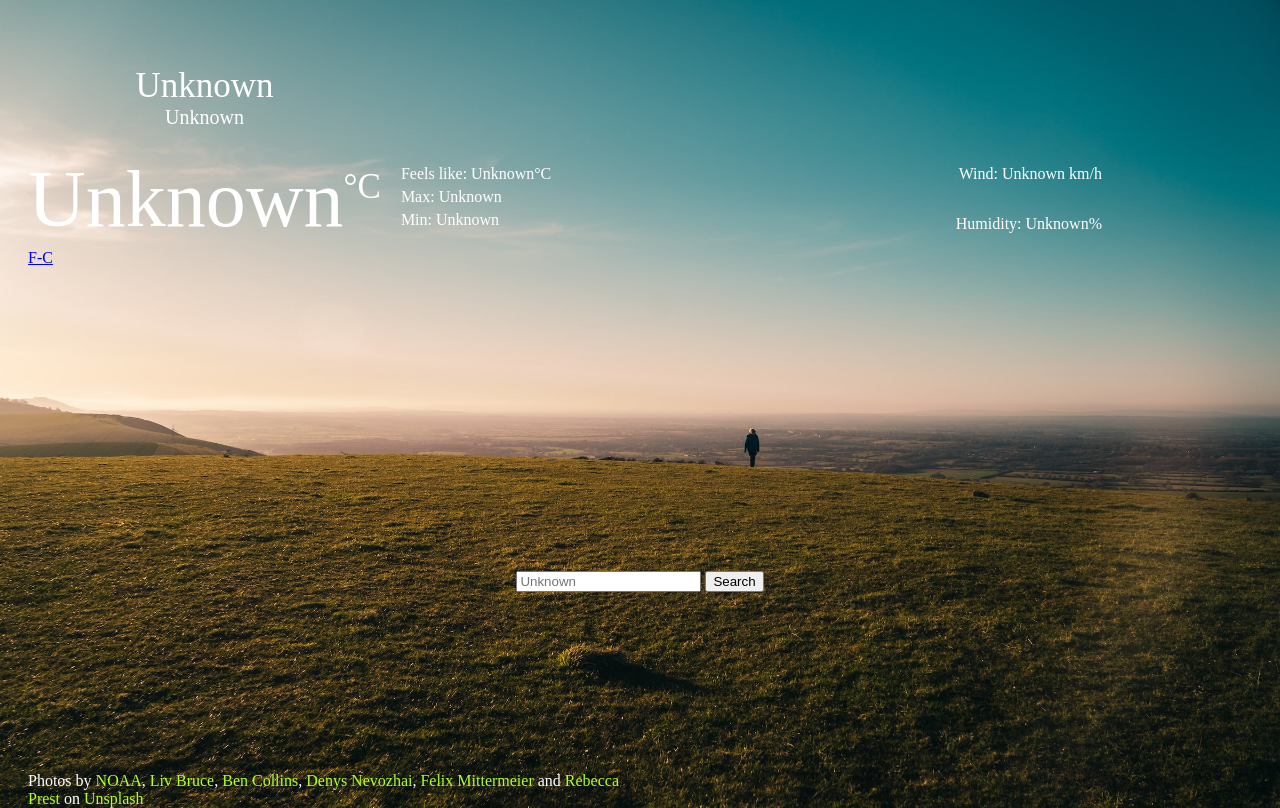
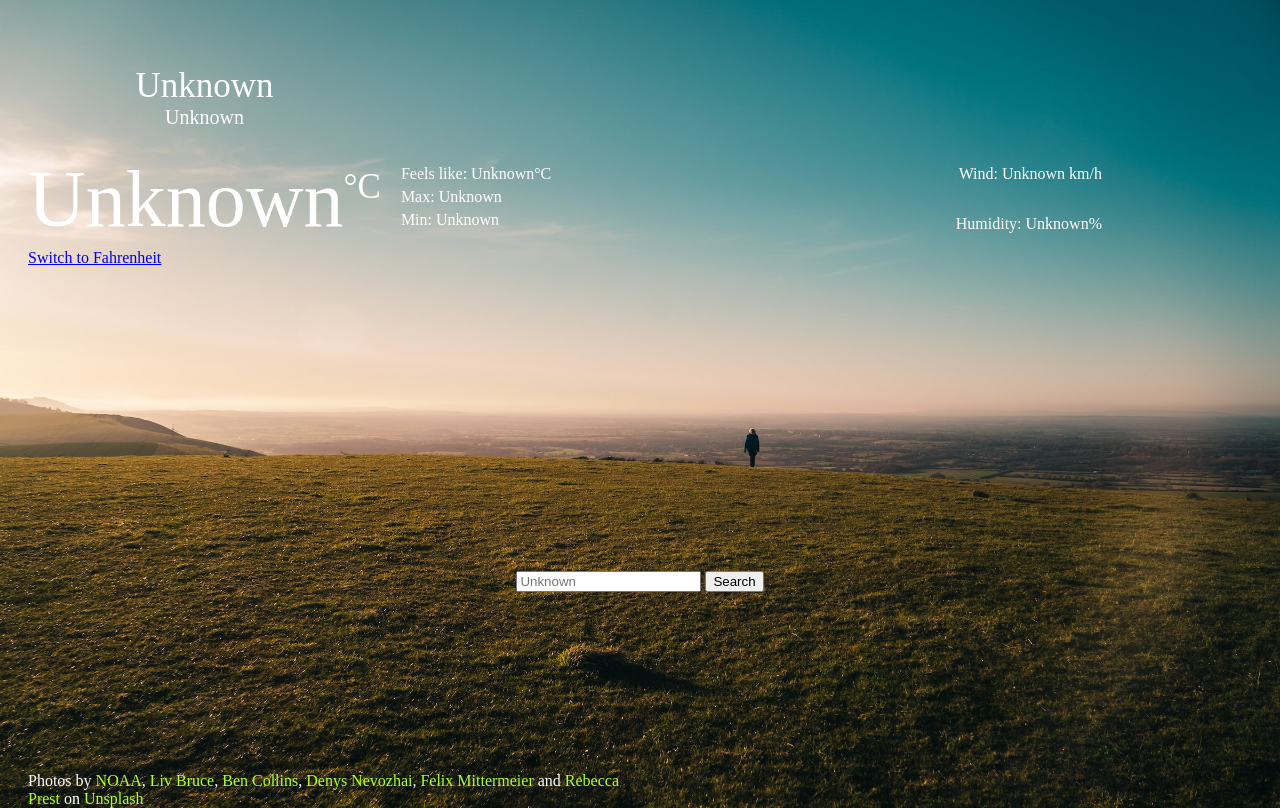
Before and after one commit to marrahenzo/weather-app, a plain HTML site: page index.html in a window 1280 px wide. Drawn offline with Linux system fonts and the light colour scheme; no server answers.

Commit message:
Add wrapper div to unit button

```diff
--- a/index.html
+++ b/index.html
@@ -28,7 +28,9 @@
         <p id="temperature-number">20</p>
         <p id="temperature-unit">°C</p>
       </div>
-      <a href="#" id="unit-switch">F-C</a>
+      <div href="#" id="unit-switch">
+        <a href="#" id="temp-switch">Switch to Fahrenheit</a>
+      </div>
       <div id="temp-extra-container">
         <p id="feels-like">Feels Like: </p>
         <p id="max-temp">Max: </p>
```
